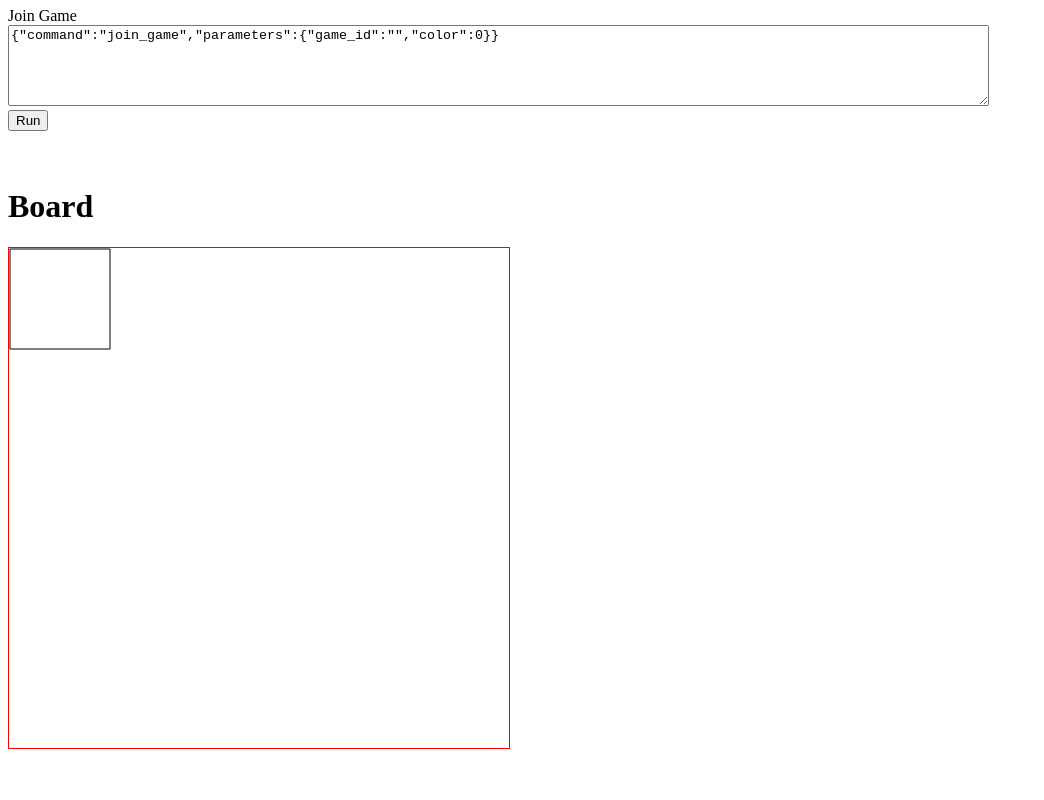
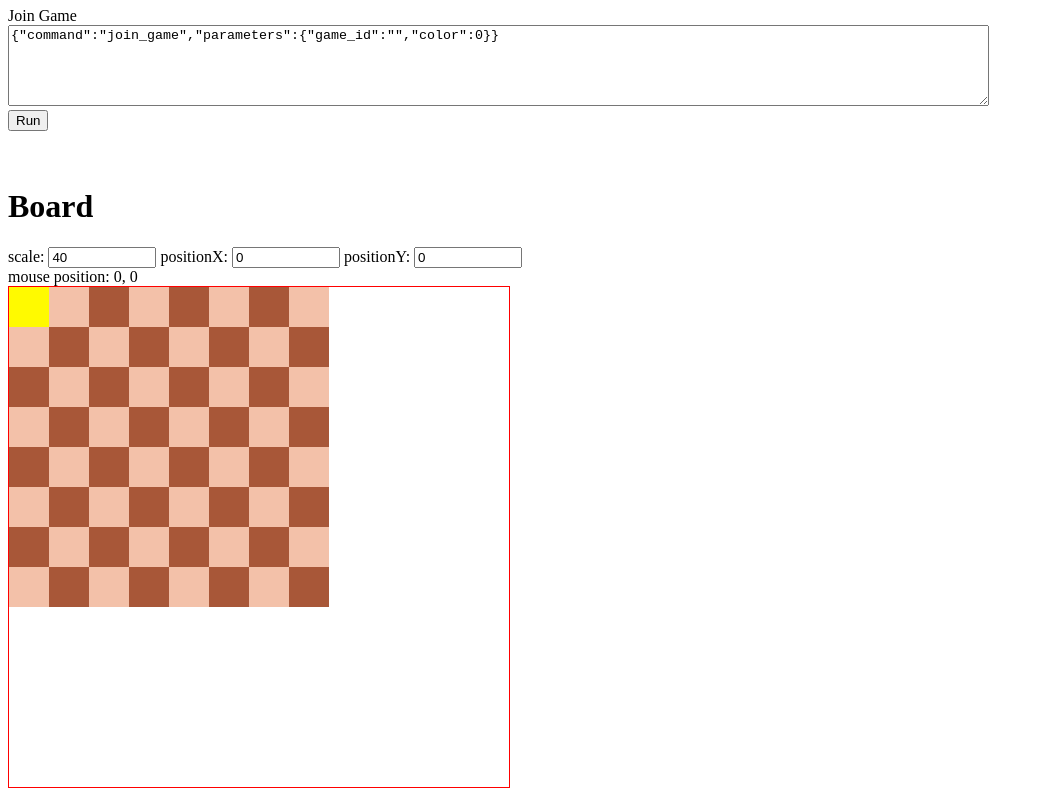
Before and after one commit to joshf26/Chess-Maker, an Angular app in the folder web/chess-maker/: page / in a window 1280 px wide. Shown: the part 233-1033 px from the top of the page, without its empty margins (0-1044 px from the left). Before the commit the page ends 994 px from the top, so only its background shows below. Built offline with nearby package versions, Linux system fonts and the light colour scheme; no server answers.

Commit message:
Add skeleton for board system

```diff
--- a/web/chess-maker/src/app/board/board.component.html
+++ b/web/chess-maker/src/app/board/board.component.html
@@ -1,2 +1,20 @@
 <h1>Board</h1>
-<canvas #canvas width="500px" height="500px"></canvas>
+
+scale: <input type="number" [(ngModel)]="scale" (ngModelChange)="draw()">
+positionX: <input type="number" [(ngModel)]="positionX" (ngModelChange)="draw()">
+positionY: <input type="number" [(ngModel)]="positionY" (ngModelChange)="draw()">
+<br>
+mouse position: {{mousePositionX}}, {{mousePositionY}}
+
+
+<br>
+
+<canvas #canvas
+        width="500px"
+        height="500px"
+        (wheel)="zoom($event)"
+        (mousedown)="startPan($event)"
+        (mouseup)="endPan()"
+        (mouseleave)="endPan()"
+        (mousemove)="pan($event)"
+        (contextmenu)="hideContextMenu($event)"></canvas>
--- a/web/chess-maker/src/app/board/board.component.less
+++ b/web/chess-maker/src/app/board/board.component.less
@@ -1,3 +1,7 @@
 canvas {
     border: 1px solid red;
 }
+
+input {
+    width: 100px;
+}
--- a/web/chess-maker/src/app/board/board.component.ts
+++ b/web/chess-maker/src/app/board/board.component.ts
@@ -1,4 +1,9 @@
 import {Component, ElementRef, OnInit, ViewChild} from '@angular/core';
+
+const ODD_TILE_COLOR = '#A85738';
+const EVEN_TILE_COLOR = '#F3C1A9';
+const HIGHLIGHT_COLOR = '#FFFA00';
+const ZOOM_FACTOR = 0.8;
 
 @Component({
     selector: 'app-board',
@@ -6,18 +11,104 @@ import {Component, ElementRef, OnInit, ViewChild} from '@angular/core';
     styleUrls: ['./board.component.less']
 })
 export class BoardComponent implements OnInit {
-    @ViewChild('canvas') public canvas: ElementRef<HTMLElement>;
+    @ViewChild('canvas') private canvas_element: ElementRef<HTMLElement>;
+    private canvas: HTMLCanvasElement;
     private context: CanvasRenderingContext2D;
+
+    positionX = 0;
+    positionY = 0;
+    scale = 40;
+
+    // Temp
+    mousePositionX = 0;
+    mousePositionY = 0;
+
+    panning = false;
+    panX: number;
+    panY: number;
 
     constructor() {}
 
     ngOnInit(): void {}
 
     ngAfterViewInit(): void {
-        this.context = (<HTMLCanvasElement>this.canvas.nativeElement).getContext('2d');
+        this.canvas = <HTMLCanvasElement>this.canvas_element.nativeElement;
+        this.context = this.canvas.getContext('2d');
+        this.draw();
+    }
 
-        this.context.beginPath();
-        this.context.rect(1, 1, 100, 100);
-        this.context.stroke();
+    hideContextMenu(event: Event): void {
+        event.preventDefault();
+    }
+
+    private updatePan(event: MouseEvent): void {
+        this.panX = event.offsetX;
+        this.panY = event.offsetY;
+    }
+
+    startPan(event: MouseEvent): void {
+        if (event.button != 2) return;
+
+        this.panning = true;
+        this.updatePan(event);
+    }
+
+    endPan(): void {
+        this.panning = false;
+    }
+
+    pan(event: MouseEvent): void {
+        this.mousePositionX = (event.offsetX - this.positionX) / this.scale;
+        this.mousePositionY = (event.offsetY - this.positionY) / this.scale;
+
+        if (this.panning) {
+            const deltaX = this.panX - event.offsetX;
+            const deltaY = this.panY - event.offsetY;
+
+            this.positionX -= deltaX;
+            this.positionY -= deltaY;
+
+            this.updatePan(event);
+        }
+
+        this.draw();
+    }
+
+    zoom(event: WheelEvent): boolean {
+        const factor = event.deltaY > 0 ? ZOOM_FACTOR : 1 / ZOOM_FACTOR;
+        const deltaScale = (this.scale * factor) - this.scale;
+
+        this.scale += deltaScale;
+        this.positionX -= this.mousePositionX * deltaScale;
+        this.positionY -= this.mousePositionY * deltaScale;
+
+        this.draw();
+
+        return false;
+    }
+
+    draw(): void {
+        this.context.clearRect(0, 0, this.canvas.width, this.canvas.height);
+
+        const mouseTileX = Math.floor(this.mousePositionX);
+        const mouseTileY = Math.floor(this.mousePositionY);
+
+        for (let row = 0; row < 8; ++row) {
+            for (let col = 0; col < 8; ++col) {
+                if (mouseTileX == col && mouseTileY == row) {
+                    this.context.fillStyle = HIGHLIGHT_COLOR;
+                } else {
+                    this.context.fillStyle = (col % 2 == row % 2) ? ODD_TILE_COLOR : EVEN_TILE_COLOR;
+                }
+                this.context.fillRect(col * this.scale + this.positionX, row * this.scale + this.positionY, this.scale, this.scale);
+            }
+        }
+
+        for (let row = 0; row < 8; ++row) {
+            for (let col = -16; col < -8; ++col) {
+                this.context.fillStyle = (col % 2 == row % 2) ? ODD_TILE_COLOR : EVEN_TILE_COLOR;
+                this.context.fillRect(col * this.scale + this.positionX, row * this.scale + this.positionY, this.scale, this.scale);
+            }
+        }
     }
 }
```
